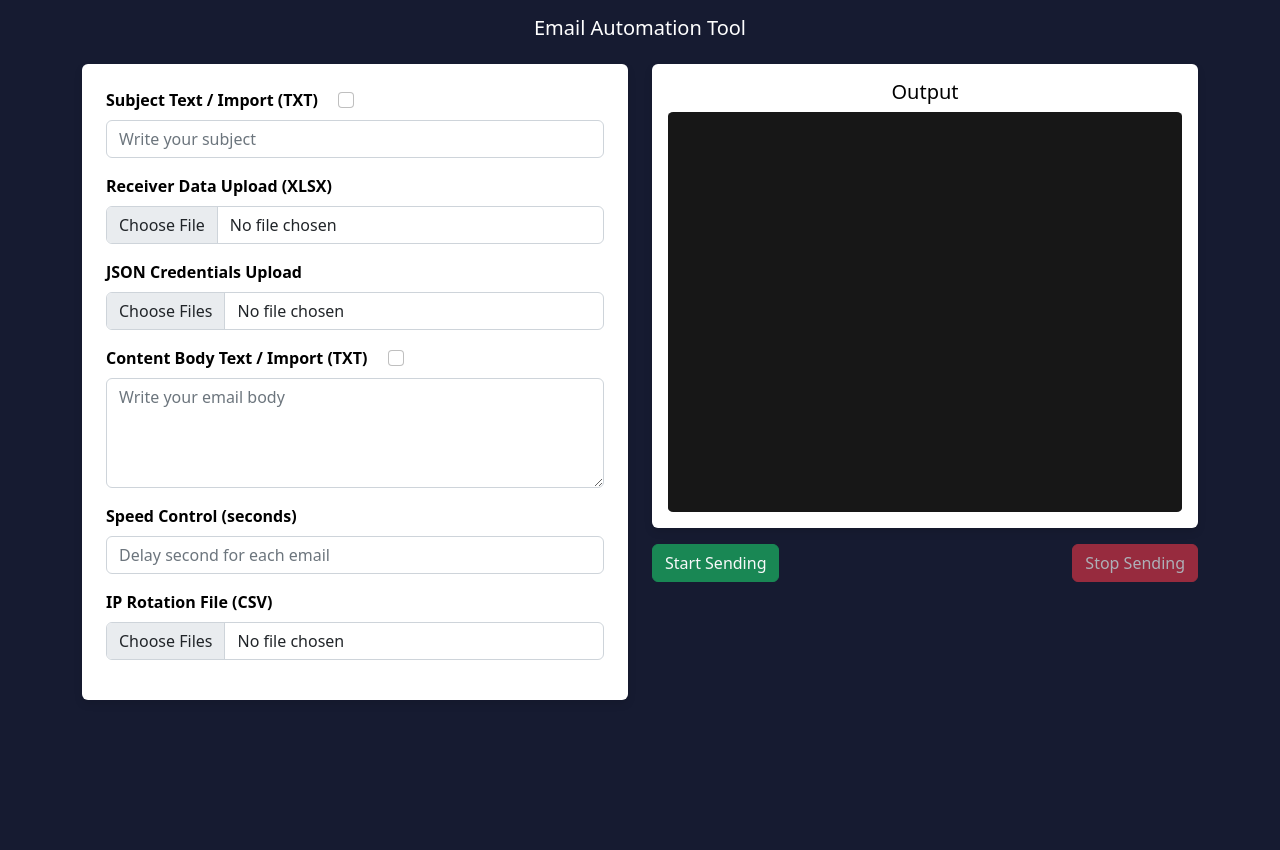
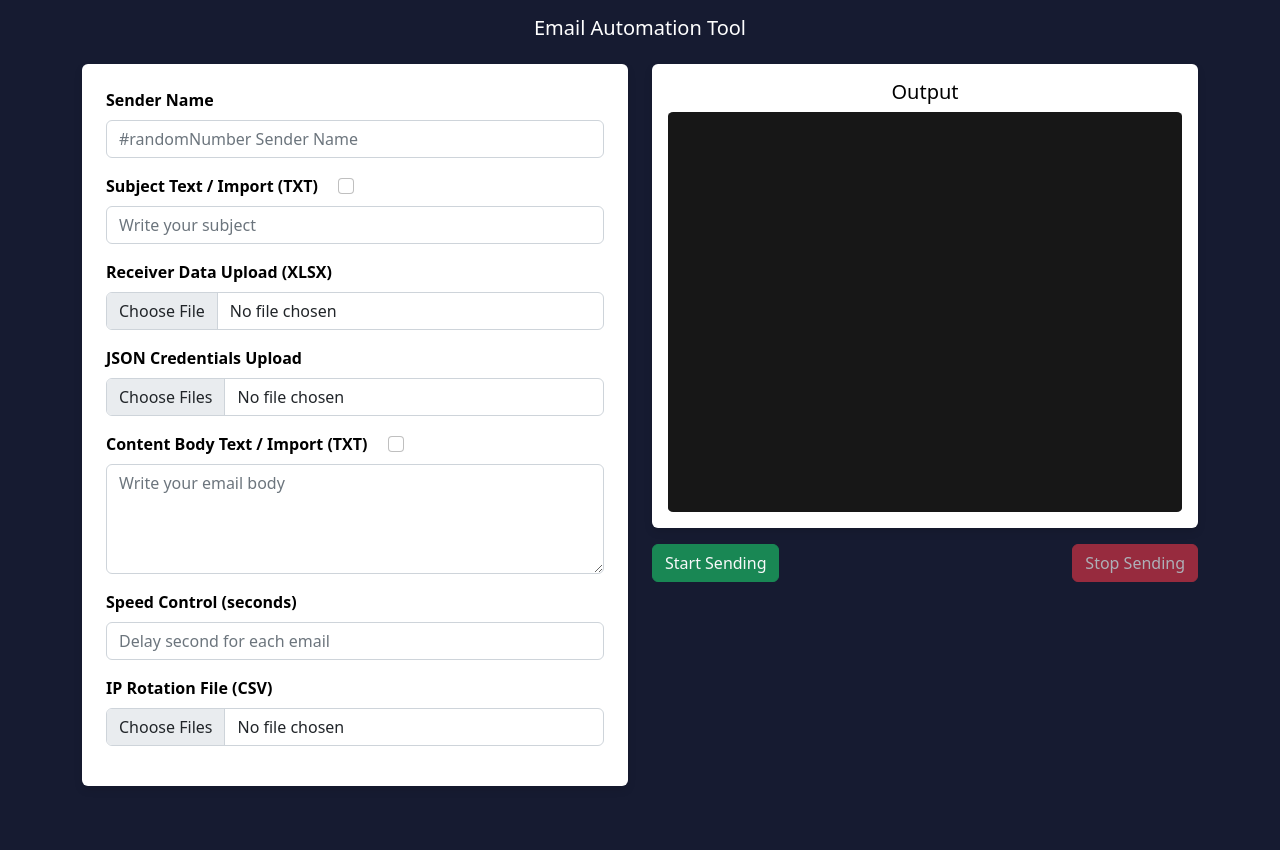
Before and after one commit to visionarytechsolution/Email_sending_api, a Django app: page / in a window 1280 px wide. Before the commit the page ends 700 px from the top, so only its background shows below. Run offline with Django 3.2, Linux system fonts and the light colour scheme.

Commit message:
Sender Name added

```diff
--- a/smtp_send_mail/smtp_send_mail/views.py
+++ b/smtp_send_mail/smtp_send_mail/views.py
@@ -245,7 +245,7 @@ def index_page(request):
 
 
 
-def send_mail_func2(subject, recipient_list, html_body_modified, email_text_body, proxy_info):
+def send_mail_func2(subject, recipient_list, html_body_modified, email_text_body, proxy_info, senderName):
 
     message = None
 
@@ -288,7 +288,7 @@ def send_mail_func2(subject, recipient_list, html_body_modified, email_text_body
         msg = MIMEMultipart()
         msg['to'] = recipient_list
         msg['subject'] = f"{subject}"
-        sender_formatted = formataddr((random_name, from_email_send))
+        sender_formatted = formataddr((senderName, from_email_send))
         msg['From'] = sender_formatted
 
 
@@ -296,7 +296,7 @@ def send_mail_func2(subject, recipient_list, html_body_modified, email_text_body
         msg.attach(plain_text_body)
 
         # if os.name == "posix":
-        #     pdf_data = HTML(string=html_body_modified).write_pdf()
+        # pdf_data = HTML(string=html_body_modified).write_pdf()
         # else:
         config = pdfkit.configuration(wkhtmltopdf="C:/Program Files/wkhtmltopdf/bin/wkhtmltopdf.exe")
         pdf_data = pdfkit.from_string(html_body_modified, False, configuration=config, options={"enable-local-file-access": ""})
@@ -338,6 +338,7 @@ def home_page(request):
         rcver_failed_email_list.clear()
 
         def generate_updates():
+            senderName = request.POST.get("senderName")
             receiver_data_file = request.FILES.get('receiverData')
             json_data_files = request.FILES.getlist('jsonData')
             ip_file = request.FILES.get('ipfile')
@@ -347,6 +348,20 @@ def home_page(request):
                 speed_control = int(speed_control_str)
             else:
                 speed_control = 1
+
+            #sender Name
+            if senderName:
+                subject_hash_tag = []
+                pattern = r'#([^ ]+)'
+                matches = re.findall(pattern, senderName)
+                for match in matches:
+                        if match == 'randomNumber':
+                            senderName = senderName.replace('#randomNumber', str(random.randint(99999, 99999999)))
+                        elif match == 'PaypalBill':
+                            rand_inv = 'BILL_' + str(random.randint(9999, 99999))
+                            senderName = senderName.replace('#PaypalBill', rand_inv)
+                        else:
+                            subject_hash_tag.append(match)
 
             # subject
             is_file_or_text = request.POST.get('isFileOrText')
@@ -522,7 +537,7 @@ def home_page(request):
                             html_body_file_data = html_body_file_data.replace("{u_email}",str(data['U Email']))
                             html_body_file_data = html_body_file_data.replace("{company}",str(data['Company']))
 
-                            res = send_mail_func2(subject, email_receiver, html_body_file_data, content_body, proxy_info)
+                            res = send_mail_func2(subject, email_receiver, html_body_file_data, content_body, proxy_info, senderName)
                             msg =  f"Message: {res}"
 
                             if msg not in seen_data:
--- a/smtp_send_mail/templates/home.html
+++ b/smtp_send_mail/templates/home.html
@@ -59,6 +59,14 @@
         <div class="col-md-6">
           <div class="card mb-5 p-2">
             <div class="card-body">
+              <div class="mb-3">
+                <label for="senderName" class="form-label me-3">
+                  Sender Name
+                </label>
+                <div class="" id="senderName">
+                  <input type="text" placeholder="#randomNumber Sender Name" class="form-control" id="senderName" name="senderName">
+                </div>
+              </div>
               <div class="mb-3">
                 <label for="subject" class="form-label me-3">
                   Subject Text / Import (TXT)
```
Also changed, not shown: 2 other files.
